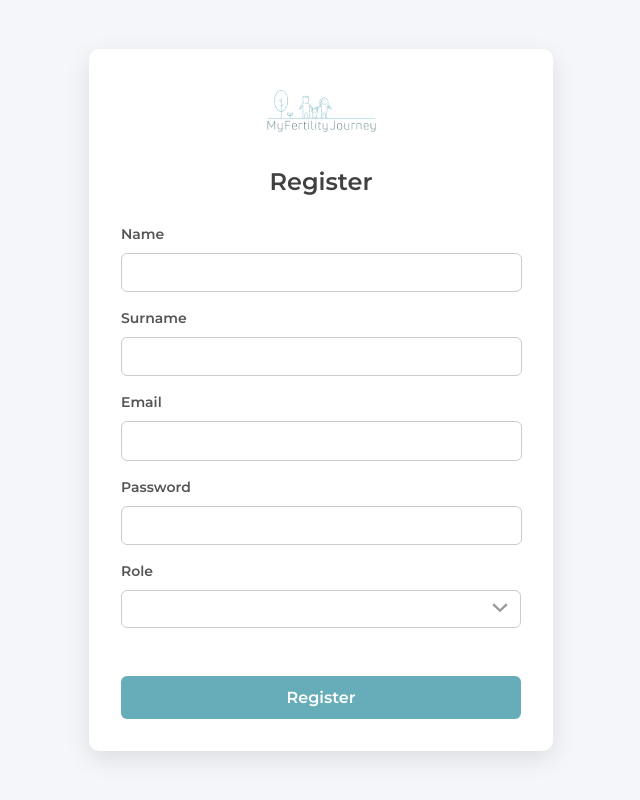
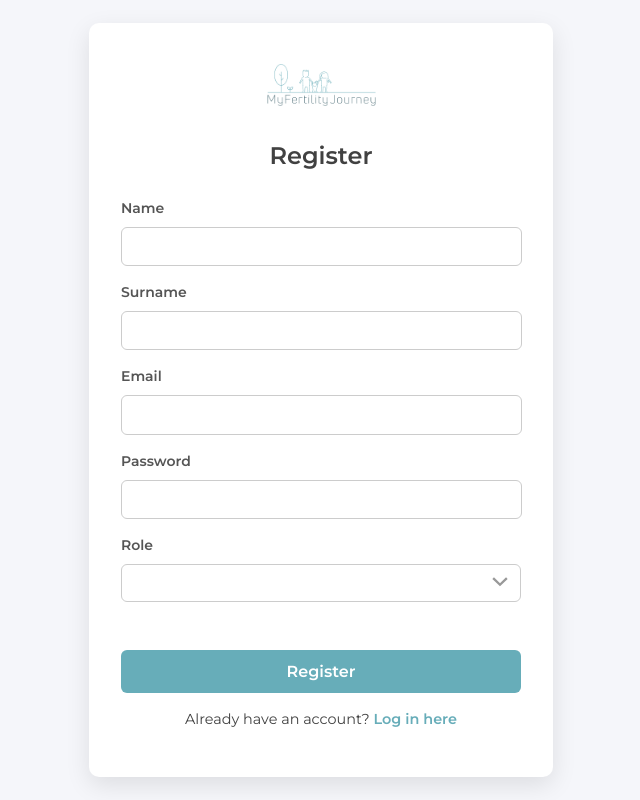
Before and after one commit to AphiweNkwenkwezi/fertilityjourney, a Vue app in the folder ClientApp/fertility-journey-dashboard/: page /register in a window 1280 px wide. Shown: the whole page, without its empty margins (319-959 px from the left). Built offline with nearby package versions, Linux system fonts and the light colour scheme.

Commit message:
added link to login in user registration

```diff
--- a/ClientApp/fertility-journey-dashboard/src/views/RegisterUser.vue
+++ b/ClientApp/fertility-journey-dashboard/src/views/RegisterUser.vue
@@ -30,6 +30,11 @@
         </div>
         <button type="submit">Register</button>
       </form>
+      <!-- Link to login -->
+      <p class="switch-auth-text">
+        Already have an account?
+        <router-link to="/login" class="auth-link">Log in here</router-link>
+      </p>
     </div>
   </div>
 </template>
@@ -139,4 +144,19 @@ button {
 button:hover {
   background-color: #5499a8;
 }
+.switch-auth-text {
+  margin-top: 1rem;
+  font-size: 0.9rem;
+  text-align: center;
+}
+
+.auth-link {
+  color: var(--color-blue);
+  text-decoration: none;
+  font-weight: bold;
+}
+
+.auth-link:hover {
+  text-decoration: underline;
+}
 </style>
```
